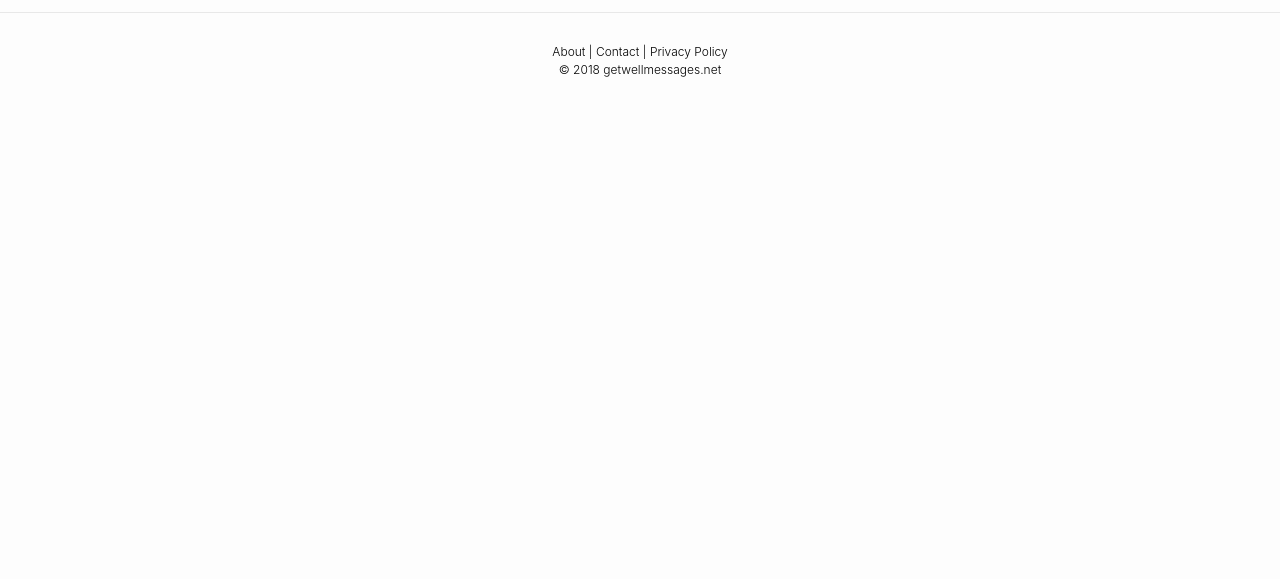
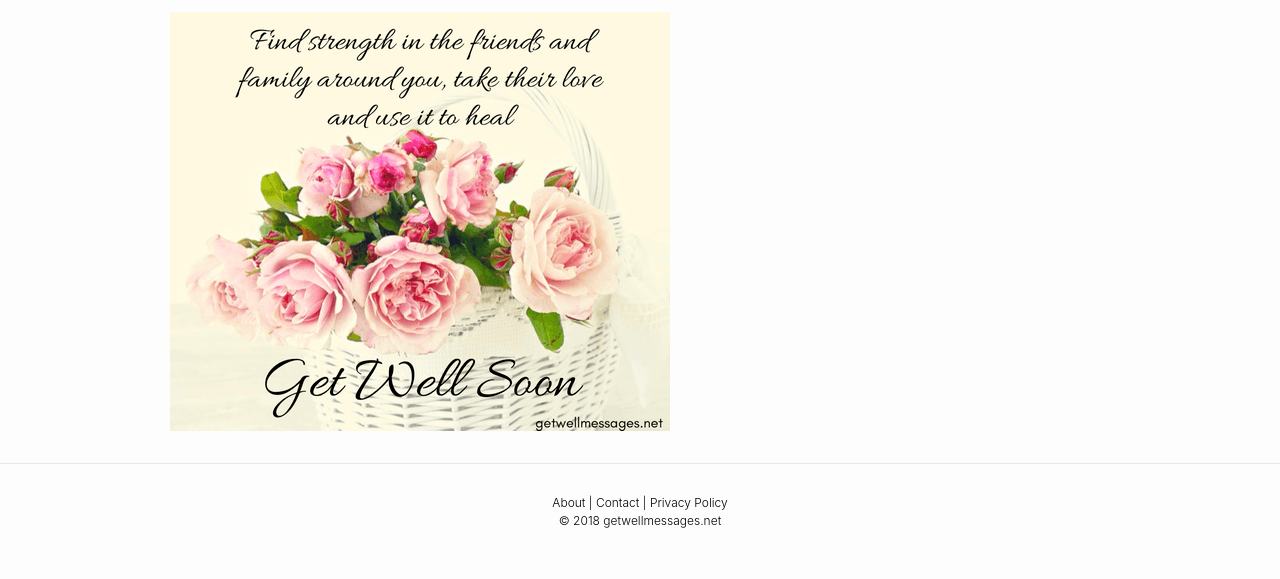
Before and after one commit to andyml123/andyml123.github.io, a Jekyll site: the page built from imagetest.md, in a window 1280 px wide. Shown: the part 1413-1992 px from the top of the page. Built offline with Jekyll 4.4.1, drawn with Linux system fonts in a browser that asks for light colours; before the commit the page ends 1541 px from its top, so only the background shows below that.

Commit message:
Update imagetest.md

```diff
--- a/imagetest.md
+++ b/imagetest.md
@@ -10,7 +10,13 @@ published: true
           {% endif %}
         {% endfor %}
 
+        {% for page in site.pages %}
+          {% if page.image %}
+
         <div class="side-by-side">
         <img class="img" src="/img/{{ page.image }}" alt="" />
         </div>
+
+        {% endif %}
+        {% endfor %}
   </p>
```
